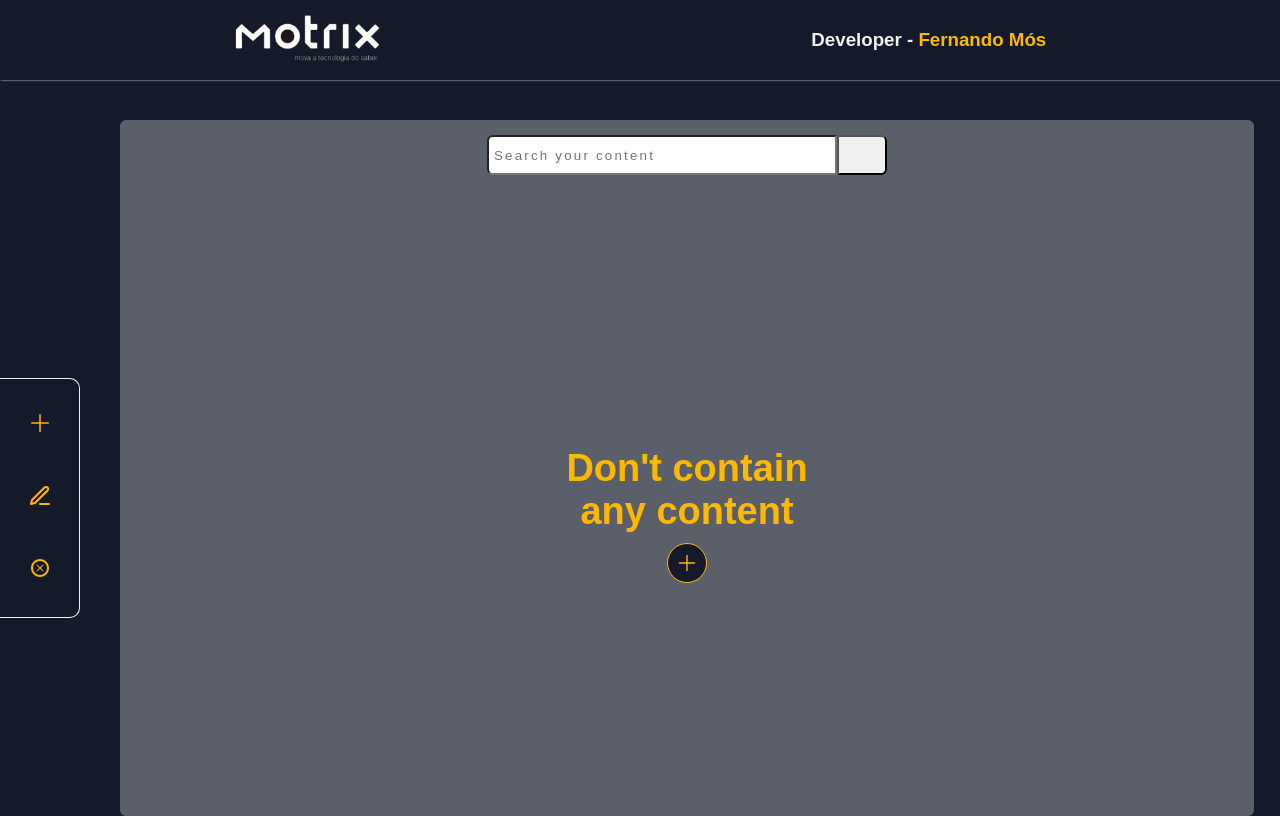
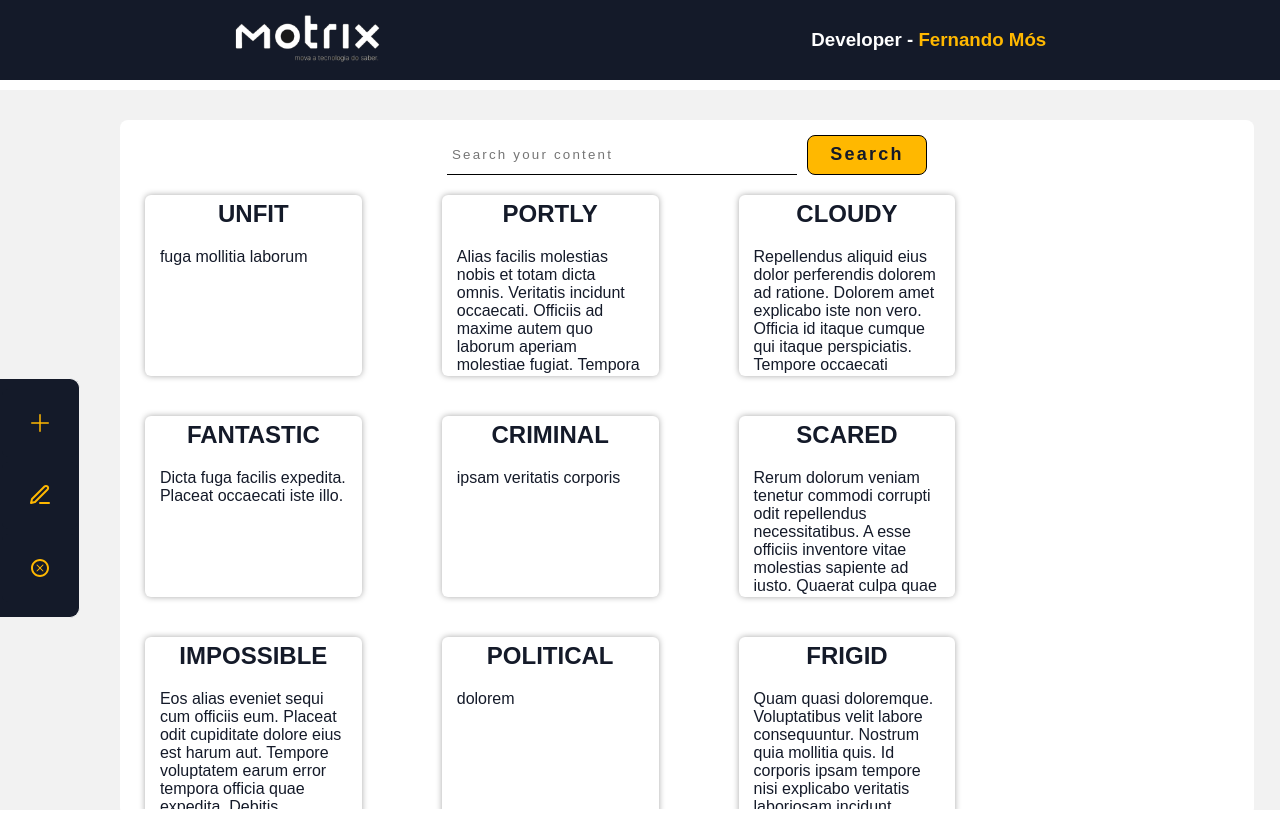
Before and after one commit to FernandoMos92/motrix_challenge, a React (Create React App) app in the folder front-end/: page / in a window 1280 px wide. Built offline with nearby package versions, Linux system fonts and the light colour scheme.

Commit message:
:lipstick: feat: Styling the scroll bar

```diff
--- a/front-end/src/components/Board/BoardStyled.js
+++ b/front-end/src/components/Board/BoardStyled.js
@@ -1,42 +1,14 @@
 import styled from 'styled-components'
 
 const BoardStyled = styled.section`
-  background-color: #ffffff4d;
-  border-radius: 6px;
-  color: #ffb800;
+  background-color: #ffffff;
+  border-radius: 8px;
+  color: #141a29;
   width: 90%;
   margin-top: 20px;
   margin-left: 110px;
   padding: 15px;
   height: 87vh;
-  .card__search {
-    display: flex;
-    justify-content: center;
-
-    input {
-      height: 40px;
-      border-top-left-radius: 6px;
-      border-bottom-left-radius: 6px;
-      padding: 5px;
-      width: 350px;
-      outline-color: #ffb800;
-      user-select: none;
-
-      ::placeholder {
-        letter-spacing: 2.2px;
-      }
-    }
-    button {
-      width: 50px;
-      cursor: pointer;
-      border-top-right-radius: 6px;
-      border-bottom-right-radius: 6px;
-
-      .icon__search {
-        font-size: 22px;
-      }
-    }
-  }
 
   @media screen and (max-width: 1024px) {
     section {
--- a/front-end/src/components/Board/index.jsx
+++ b/front-end/src/components/Board/index.jsx
@@ -1,15 +1,12 @@
 import React from 'react'
 import Card from '../Card'
+import Search from '../Search'
 import BoardStyled from './BoardStyled'
 
 export default function Board() {
   return (
     <BoardStyled>
-      <div className='card__search'>
-        <input type='text' placeholder='Search your content' />
-        <button>
-        </button>
-      </div>
+      <Search />
       <Card />
     </BoardStyled>
   )
--- a/front-end/src/components/Card/CardStyled.js
+++ b/front-end/src/components/Card/CardStyled.js
@@ -8,18 +8,26 @@ const CardStyled = styled.div`
   height: 78vh;
   padding: 10px;
   overflow-y: scroll;
+  scroll-behavior: smooth;
 
   ::-webkit-scrollbar {
-      width: 1px;
+    background-color: #141a29;
+    width: 3px;
+    height: 2px;
+  }
+
+  ::-webkit-scrollbar-thumb {
+    background-color: #ffb800;
+    border-radius: 20px;
   }
 
   .card___content {
-    box-shadow: 0px 0px 6px #f2f2f2;
+    box-shadow: 0px 0px 6px darkgray;
     border-radius: 6px;
     height: 30%;
-    width: 30%;
-    margin-bottom: 15px;
-    margin-right: 30px;
+    width: 20%;
+    margin-bottom: 40px;
+    margin-right: 80px;
     overflow-y: scroll;
     padding: 5px;
     cursor: pointer;
--- a/front-end/src/components/Header/HeaderStyled.js
+++ b/front-end/src/components/Header/HeaderStyled.js
@@ -1,8 +1,9 @@
 import styled from 'styled-components'
 
 export const HeaderStyled = styled.header`
+  background-color: #141a29;
+  color: #FFFFFF;
   align-items: center;
-  box-shadow: 1px 0 2px #f2f2f2;
   display: flex;
   height: 10vh;
   justify-content: space-around;
--- a/front-end/src/components/Main/MainStyled.js
+++ b/front-end/src/components/Main/MainStyled.js
@@ -1,9 +1,10 @@
 import styled from 'styled-components'
 
 const MainStyled = styled.main`
-  margin-top: 90px;
+  background-color: #F2F2F2;
   height: 90vh;
-  padding: 10px;
+  margin-top: 5.62rem;
+  padding: .62rem;
 `
 
 export default MainStyled;
--- a/front-end/src/components/Main/index.jsx
+++ b/front-end/src/components/Main/index.jsx
@@ -2,11 +2,13 @@ import React from 'react'
 import Board from '../Board'
 import CardOption from '../CardOption'
 import MainStyled from './MainStyled'
+import data from '../../mock/data'
 
 export default function Main() {
+  const checkedLength = data.length > 0;
   return (
     <MainStyled>
-      <CardOption />
+      {checkedLength && <CardOption />}
       <Board />
     </MainStyled>
   )
--- /dev/null
+++ b/front-end/src/components/Search/SearchStyled.js
@@ -0,0 +1,40 @@
+import styled from 'styled-components'
+
+const SearchStyled = styled.div`
+    display: flex;
+    justify-content: center;
+
+    input {
+      height: 40px;
+      border: none;
+      border-bottom: 1px solid black;
+      padding: 5px;
+      width: 350px;
+      outline-color: #ffb800;
+      user-select: none;
+
+      ::placeholder {
+        letter-spacing: 2.2px;
+      }
+    }
+
+    button {
+      background-color: #ffb800;
+      color: #141a29;
+      cursor: pointer;
+      font-size: 18px;
+      font-weight: 600;
+      letter-spacing: 2.2px;
+      border: 1px groove black;
+      border-radius: 8px;
+      margin-left: 10px;
+      width: 120px;
+      transition: all 0.1s ease-in-out;
+
+      &:active {
+        transform: scale(0.8);
+      }
+    }
+`
+
+export default SearchStyled;
--- /dev/null
+++ b/front-end/src/components/Search/index.jsx
@@ -0,0 +1,11 @@
+import React from 'react'
+import SearchStyled from './SearchStyled'
+
+export default function Search() {
+  return (
+    <SearchStyled>
+      <input type='text' placeholder='Search your content' />
+      <button>Search</button>
+    </SearchStyled>
+  )
+}
--- a/front-end/src/mock/data.js
+++ b/front-end/src/mock/data.js
@@ -2,7 +2,7 @@ import { faker } from '@faker-js/faker'
 
 const data = []
 
-for (let index = 0; index < 0; index += 1) {
+for (let index = 0; index < 30; index += 1) {
   data.push({
     title: faker.word.adjective(),
     body: faker.lorem.text(),
--- a/front-end/src/style/GlobalStyle.js
+++ b/front-end/src/style/GlobalStyle.js
@@ -10,8 +10,8 @@ export const GlobalStyle = createGlobalStyle`
  }
 
  html {
-  background-color: #141a29;
-  color: #F2F2F2;
+  background-color: #FFFFFF;
+  color: #141a29;
   height: 100vh;
   width: 100%;
  }
```
Lines whose indentation alone changed are shown as unchanged.
